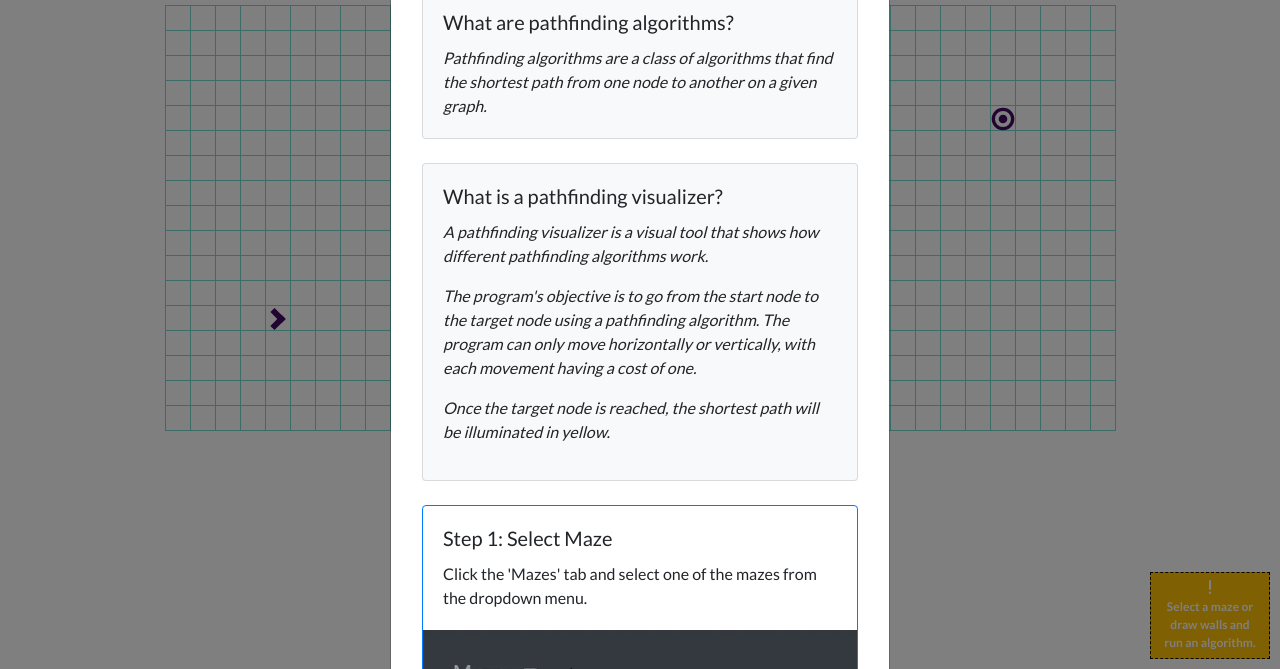
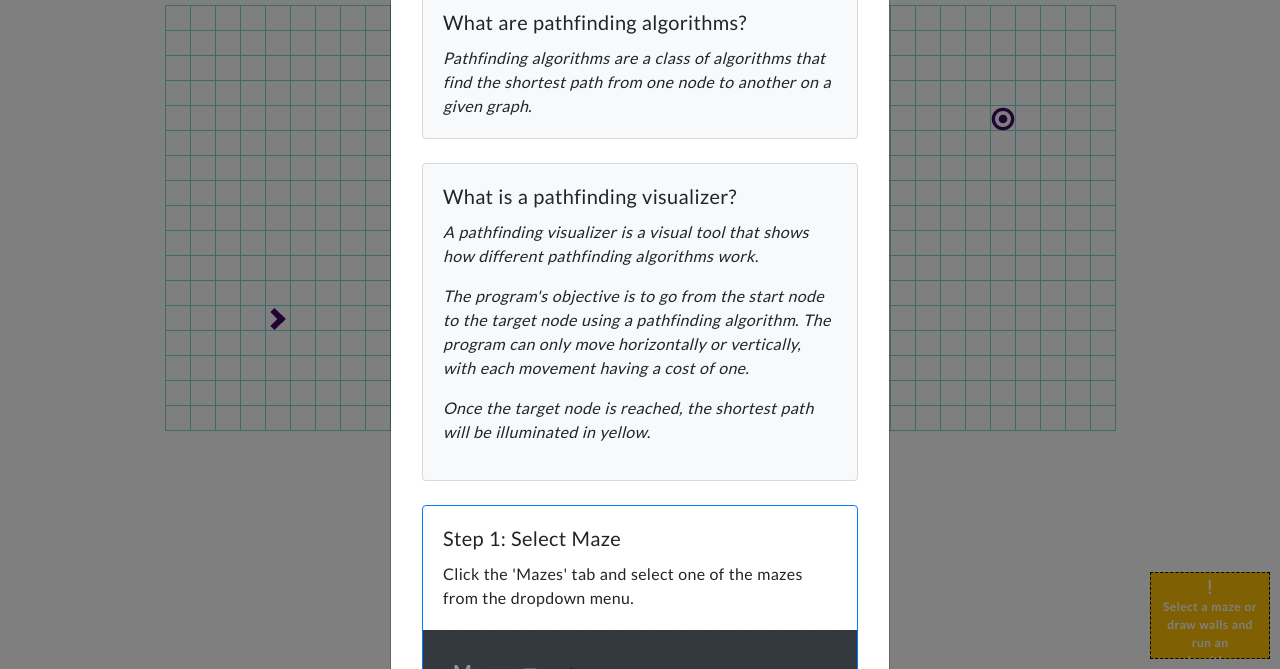
Before and after one commit to fadiyousif/pathfinding-visualizer, a website: page src/index.html in a window 1280 px wide. Shown: the part 131-800 px from the top of the page. Drawn offline with nearby package versions, Linux system fonts and the light colour scheme.

Commit message:
installed gh-pages

```diff
--- a/src/style.css
+++ b/src/style.css
@@ -5,8 +5,10 @@
 }
 
 body {
-    padding-top: 80px;
-    font-family: 'Lato', sans-serif;
+  padding-top: 80px;
+  font-family: 'Lato', sans-serif;
+  word-spacing: 0.05rem;
+  letter-spacing: 0.02rem;
 }
 
 .navbar {
```
Also changed, not shown: package.json (added, +23 -0 lines), 2 other files.
